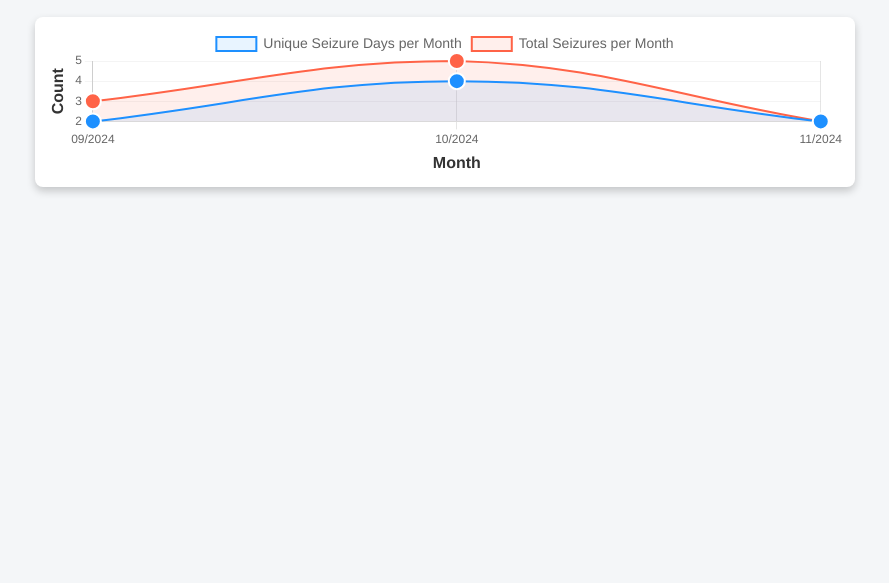
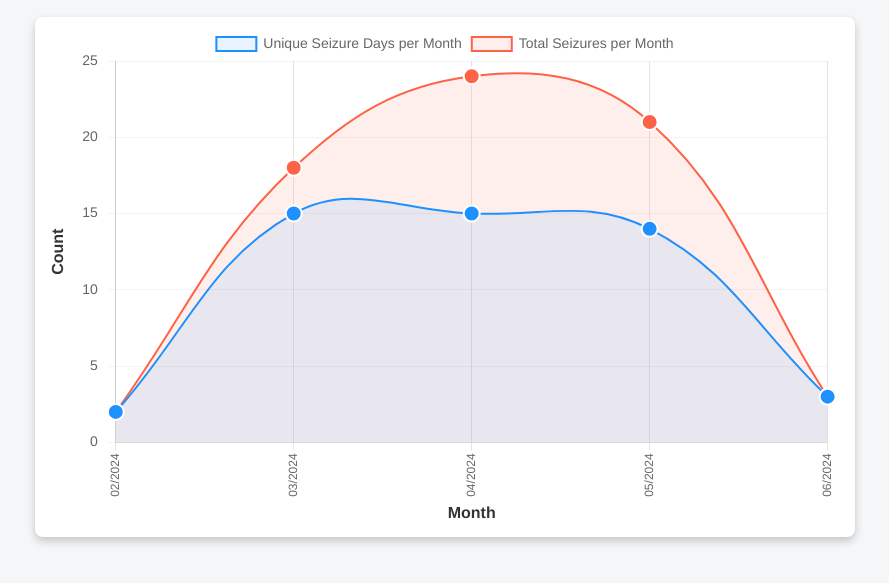
Before and after one commit to croweman/croweman.github.io, a plain HTML site: page seizure-diary/index.html in a window 1280 px wide. Shown: the part 81-664 px from the top of the page, without its empty margins (195-1084 px from the left). Drawn offline with nearby package versions, Linux system fonts and the light colour scheme.

Commit message:
Updating stuff

```diff
--- a/seizure-diary/index.html
+++ b/seizure-diary/index.html
@@ -119,7 +119,7 @@
 <h1>Seizure Diary</h1>
 
 <div id="chartContainer">
-    <canvas id="frequencyChart"></canvas>
+    <canvas id="frequencyChart" style="max-height: 500px; height: 500px; width: 100%;"></canvas>
 </div>
 
 <!-- Modal for Seizure Details -->
@@ -145,16 +145,75 @@
 <script>
     // Sample data
     const seizureData = [
-        { date: "2024-09-14", time: "10:30", symptoms: "Dizziness, light sensitivity" },
-        { date: "2024-09-14", time: "14:00", symptoms: "Loss of consciousness" },
-        { date: "2024-09-15", time: "09:00", symptoms: "Tremors, confusion" },
-        { date: "2024-10-01", time: "13:00", symptoms: "Loss of balance" },
-        { date: "2024-10-03", time: "16:30", symptoms: "Confusion" },
-        { date: "2024-10-04", time: "08:30", symptoms: "Headache" },
-        { date: "2024-10-04", time: "08:39", symptoms: "Headache" },
-        { date: "2024-10-21", time: "08:39", symptoms: "Headache" },
-        { date: "2024-11-02", time: "08:39", symptoms: "Headache" },
-        { date: "2024-11-09", time: "08:39", symptoms: "Headache" }
+        { date: "2024-02-25", time: "10:30", symptoms: "Belly and head feeling strange (stopped driving)" },
+        { date: "2024-02-28", time: "16:45", symptoms: "Belly and head feeling strange" },
+        { date: "2024-03-01", time: "19:00", symptoms: "Belly and head feeling strange (on walk)" },
+        { date: "2024-03-02", time: "22:05", symptoms: "Belly and head feeling strange - sitting on bed, pupils enlarged" },
+        { date: "2024-03-03", time: "20:15", symptoms: "Belly and head feeling strange - (on walk jumped to look over a fence)" },
+        { date: "2024-03-04", time: "20:15", symptoms: "Belly and head feeling strange - in bed, affected speech and swallowing a lot" },
+        { date: "2024-03-07", time: "09:20", symptoms: "Belly and head feeling strange" },
+        { date: "2024-03-07", time: "16:50", symptoms: "Belly and head feeling strange after putting head down looking in tool bad then stretching up to look at light fitting" },
+        { date: "2024-03-08", time: "17:00", symptoms: "" },
+        { date: "2024-03-10", time: "12:30", symptoms: "Being driven in car" },
+        { date: "2024-03-13", time: "11:55", symptoms: "Sitting down working" },
+        { date: "2024-03-14", time: "15:15", symptoms: "Strange feeling in head" },
+        { date: "2024-03-15", time: "15:40", symptoms: "Walking dogs" },
+        { date: "2024-03-20", time: "17:10", symptoms: "Taking dog for a wee outside" },
+        { date: "2024-03-25", time: "12:30", symptoms: "Sitting at desk. Strange feeling in head and swallowing" },
+        { date: "2024-03-25", time: "16:55", symptoms: "Funny belly and head" },
+        { date: "2024-03-26", time: "16:50", symptoms: "Talking to somebody outside and got feeling in belly and head" },
+        { date: "2024-03-26", time: "21:40", symptoms: "In bed" },
+        { date: "2024-03-27", time: "12:35", symptoms: "Eating lunch" },
+        { date: "2024-03-28", time: "17:20", symptoms: "Weeing" },
+        { date: "2024-04-02", time: "20:22", symptoms: "Walking out of tescos" },
+        { date: "2024-04-03", time: "06:05", symptoms: "Sleeping, woke up very short" },
+        { date: "2024-04-03", time: "11:10", symptoms: "In epilepsy clinic" },
+        { date: "2024-04-04", time: "06:00", symptoms: "Sleeping" },
+        { date: "2024-04-04", time: "12:29", symptoms: "Sitting working" },
+        { date: "2024-04-04", time: "18:15", symptoms: "Making dinner" },
+        { date: "2024-04-05", time: "12:50", symptoms: "Sitting round mums" },
+        { date: "2024-04-05", time: "22:30", symptoms: "Standing in bedroom" },
+        { date: "2024-04-11", time: "07:05", symptoms: "Sitting on toilet" },
+        { date: "2024-04-11", time: "18:45", symptoms: "Eating dinner" },
+        { date: "2024-04-12", time: "14:06", symptoms: "Walking" },
+        { date: "2024-04-12", time: "22:42", symptoms: "Just got in bed" },
+        { date: "2024-04-15", time: "17:41", symptoms: "Cooking" },
+        { date: "2024-04-17", time: "14:03", symptoms: "Sitting working" },
+        { date: "2024-04-17", time: "18:05", symptoms: "Standing in kitchen" },
+        { date: "2024-04-17", time: "23:32", symptoms: "Laying going to sleep" },
+        { date: "2024-04-22", time: "07:01", symptoms: "On toliet" },
+        { date: "2024-04-23", time: "17:10", symptoms: "Standing in utility" },
+        { date: "2024-04-25", time: "13:15", symptoms: "Walking dogs" },
+        { date: "2024-04-26", time: "12:30", symptoms: "Standing reading post" },
+        { date: "2024-04-27", time: "00:20", symptoms: "Sleeping" },
+        { date: "2024-04-27", time: "05:21", symptoms: "Sleeping" },
+        { date: "2024-04-29", time: "16:55", symptoms: "Sitting" },
+        { date: "2024-04-30", time: "12:25", symptoms: "Sitting eating" },
+        { date: "2024-05-02", time: "12:15", symptoms: "Having wee" },
+        { date: "2024-05-02", time: "17:23", symptoms: "Making tea" },
+        { date: "2024-05-03", time: "17:05", symptoms: "In car garage" },
+        { date: "2024-05-05", time: "00:01", symptoms: "Sleeping" },
+        { date: "2024-05-06", time: "22:13", symptoms: "After sx" },
+        { date: "2024-05-08", time: "16:55", symptoms: "Outside" },
+        { date: "2024-05-16", time: "06:45", symptoms: "Partially sleeping" },
+        { date: "2024-05-16", time: "12:40", symptoms: "Walking around" },
+        { date: "2024-05-16", time: "23:13", symptoms: "" },
+        { date: "2024-05-17", time: "07:59", symptoms: "Walking around" },
+        { date: "2024-05-17", time: "12:21", symptoms: "Exercising, feeling in head" },
+        { date: "2024-05-17", time: "14:40", symptoms: "Sitting working" },
+        { date: "2024-05-17", time: "16:43", symptoms: "Sitting working" },
+        { date: "2024-05-17", time: "18:30", symptoms: "Making dinner" },
+        { date: "2024-05-18", time: "02:31", symptoms: "Sleeping" },
+        { date: "2024-05-23", time: "06:55", symptoms: "Making breakfast" },
+        { date: "2024-05-24", time: "19:05", symptoms: "Walking through house" },
+        { date: "2024-05-25", time: "16:33", symptoms: "In car (shook head)" },
+        { date: "2024-05-27", time: "13:09", symptoms: "Cutting grass" },
+        { date: "2024-05-28", time: "22:07", symptoms: "Standing holding dog" },
+        { date: "2024-05-31", time: "12:50", symptoms: "Walking to toilet" },
+        { date: "2024-06-01", time: "22:13", symptoms: "Walking to toilet" },
+        { date: "2024-06-03", time: "17:00", symptoms: "Drinking tea" },
+        { date: "2024-06-04", time: "20:07", symptoms: "Washing up" },
+
     ];
 
     // Calculate unique seizure days per month and total seizures per month
@@ -216,9 +275,11 @@
             maintainAspectRatio: false,
             onClick: (event, elements) => {
                 if (elements.length > 0) {
-                    const index = elements[0].index;
+                    const index = elements[0].index; // Get the clicked index
                     const selectedMonth = Object.keys(seizureStats)[index];
                     showSeizureModal(selectedMonth);
+                } else {
+                    console.log('No element clicked');
                 }
             },
             plugins: {
@@ -246,6 +307,11 @@
                         text: 'Month',
                         font: { size: 16, weight: 'bold' },
                         color: '#333'
+                    },
+                    ticks: {
+                        maxRotation: 90,
+                        minRotation: 90,
+                        font: { size: 12 }
                     }
                 },
                 y: {
@@ -256,8 +322,8 @@
                         color: '#333'
                     },
                     ticks: {
-                        callback: (value) => Number.isInteger(value) ? value : null,
-                        font: { size: 12 }
+                        font: { size: 14 },
+                        padding: 10
                     },
                     grid: {
                         color: 'rgba(200, 200, 200, 0.2)'
@@ -266,6 +332,8 @@
             }
         }
     });
+
+
 
     // Function to show seizure details in a modal for the selected month
     function showSeizureModal(month) {
```
